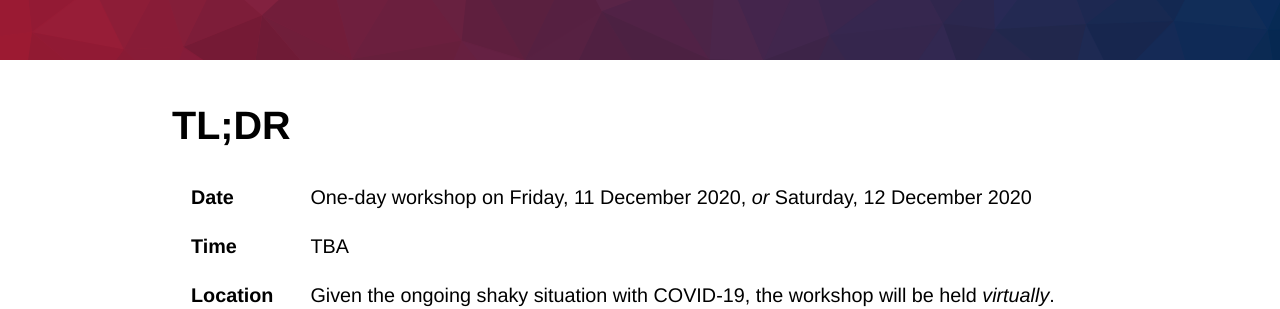
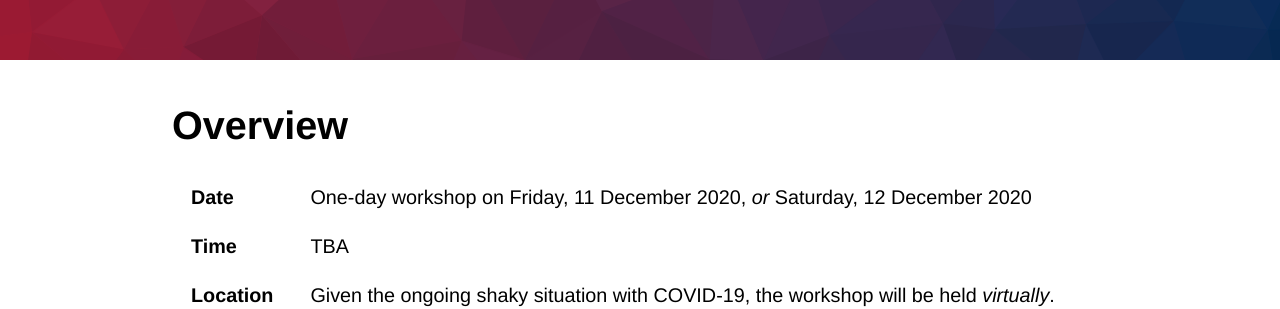
Before and after one commit to tda-in-ml/tda-in-ml.github.io, a Jekyll site: the page built from index.md, in a window 1280 px wide. Shown: the part 368-677 px from the top of the page. Built offline with Jekyll 4.4.1, drawn with Linux system fonts in a browser that asks for light colours; some web fonts are replaced; our own code applies the rules of GitHub Pages for plain Markdown files.

Commit message:
Improved main page

```diff
--- a/index.md
+++ b/index.md
@@ -2,7 +2,7 @@
 layout: default
 ---
 
-# TL;DR
+# Overview
 
 | **Date** |One-day workshop on Friday, 11 December 2020, *or* Saturday, 12 December 2020 |
 | **Time** | TBA |
```
